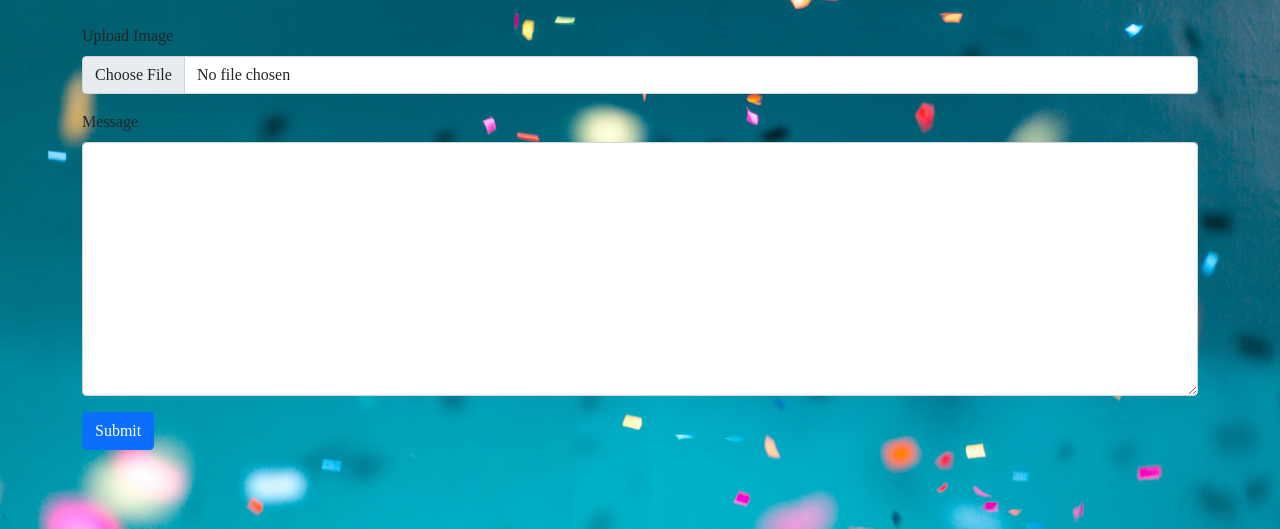
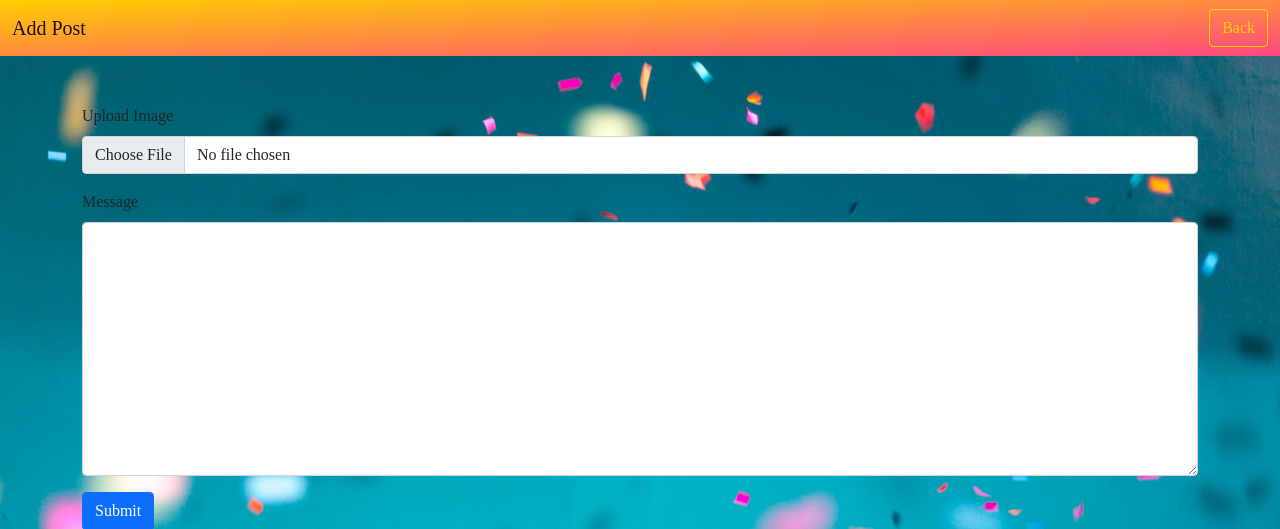
Before and after one commit to reymundvirtus/bd_website, a Flask app: page /add/1 in a window 1280 px wide. Shown: the top 529 px of the page. Run offline with Flask 2, Linux system fonts and the light colour scheme; a database or web service that is not in the repository returns one stand-in record (values such as "Sample title"); some libraries are stand-ins or nearby versions.

Commit message:
Update add_post.html

```diff
--- a/templates/add_post.html
+++ b/templates/add_post.html
@@ -2,6 +2,13 @@
 {% block title %}Add Post Page{% endblock title %}
 
 {% block content %}
+    <nav class="navbar navbar-light bg-light">
+        <div class="container-fluid">
+            <a class="navbar-brand" href="#">Add Post</a>
+            <a href="/admin" class="btn-login btn">Back</a>
+        </div>
+    </nav><br>
+
     <div class="container">
         <div class="row">
             <div class="col-lg-12"><br>
```
